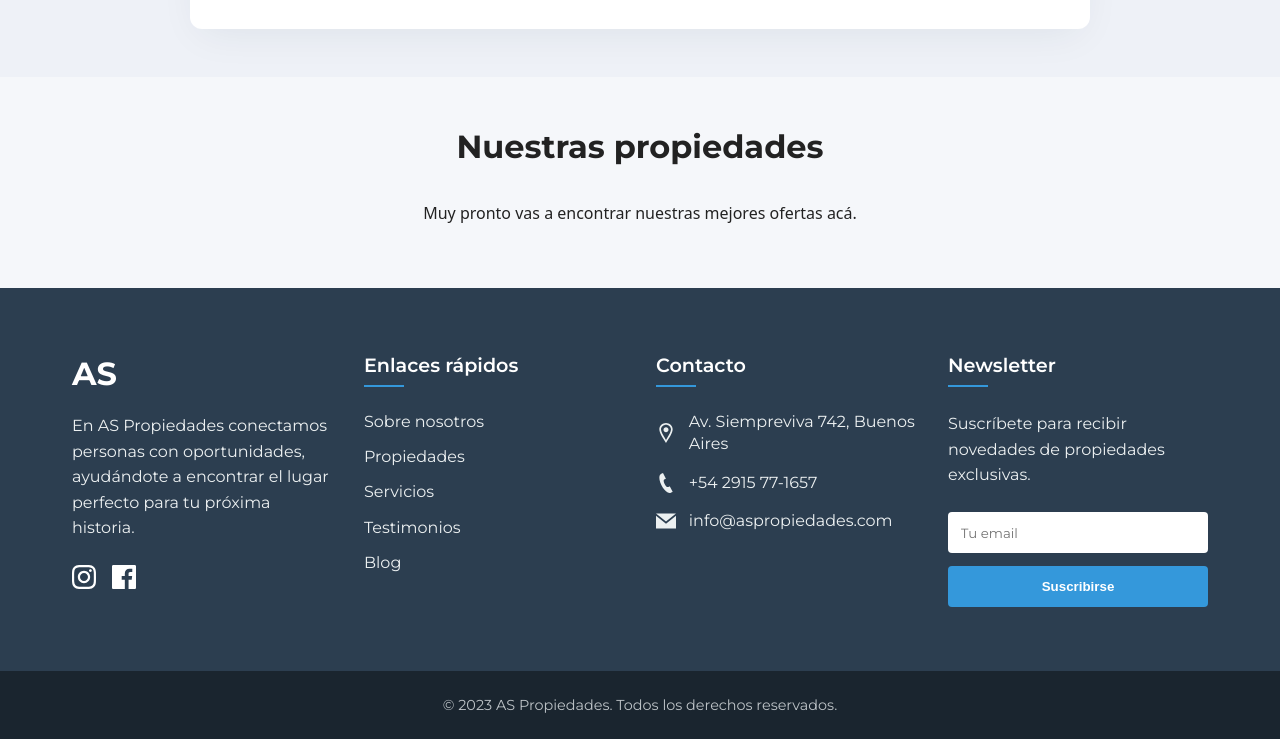
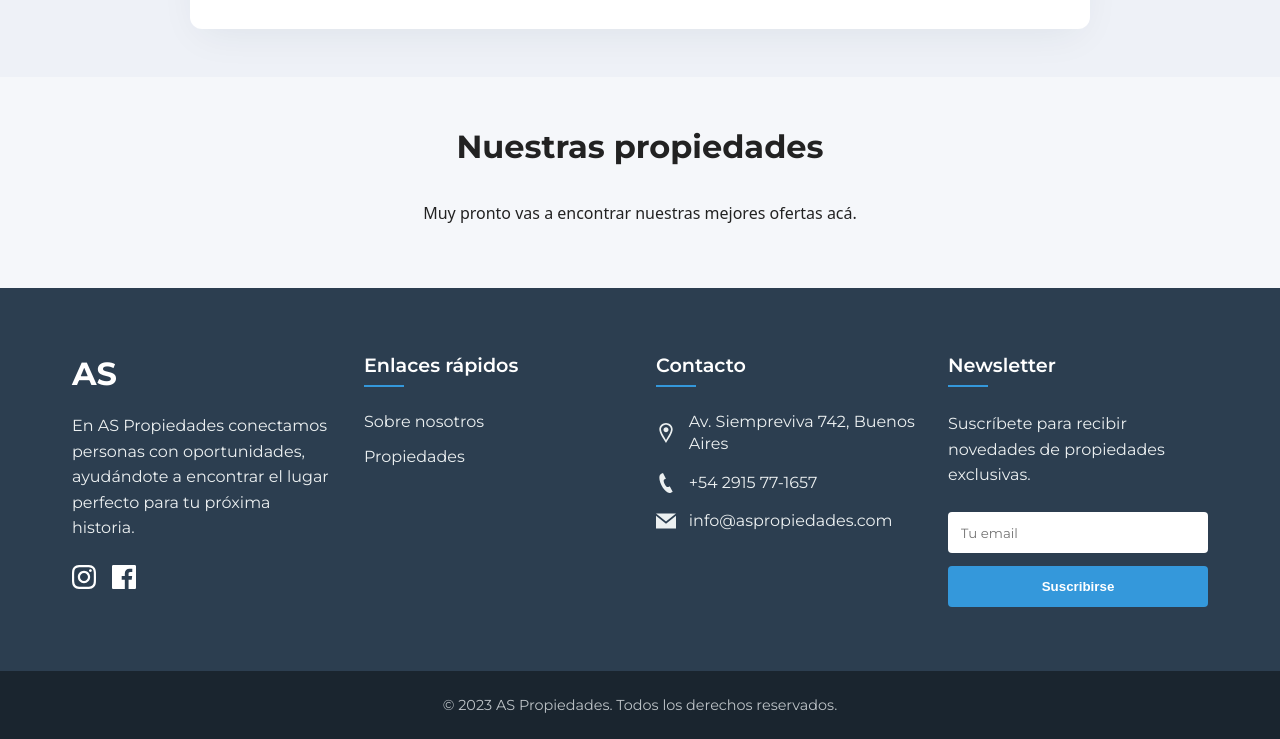
Before and after one commit to Santttaloisio/Pag-inmobiliaria, a plain HTML site: page Pag-inmobiliaria/index.html in a window 1280 px wide. Shown: the part 1159-1898 px from the top of the page. Drawn offline with Linux system fonts and the light colour scheme; a script that the page names is missing.

Commit message:
Modificacion index

```diff
--- a/Pag-inmobiliaria/index.html
+++ b/Pag-inmobiliaria/index.html
@@ -24,7 +24,7 @@
     <a href="#">Contacto</a>
   </nav>
 
-  <!-- HERO / HEADER ORIGINAL -->
+  <!-- HEADER ORIGINAL -->
   <header class="encabezado">
     <div class="video-fondo-wrapper">
       <video class="video-fondo-element" autoplay muted loop playsinline aria-hidden="true" poster="MEDIA/poster.jpg">
@@ -83,9 +83,6 @@
       <ul class="footer-links">
         <li><a href="#about">Sobre nosotros</a></li>
         <li><a href="#productos">Propiedades</a></li>
-        <li><a href="#">Servicios</a></li>
-        <li><a href="#">Testimonios</a></li>
-        <li><a href="#">Blog</a></li>
       </ul>
     </div>
 
```
